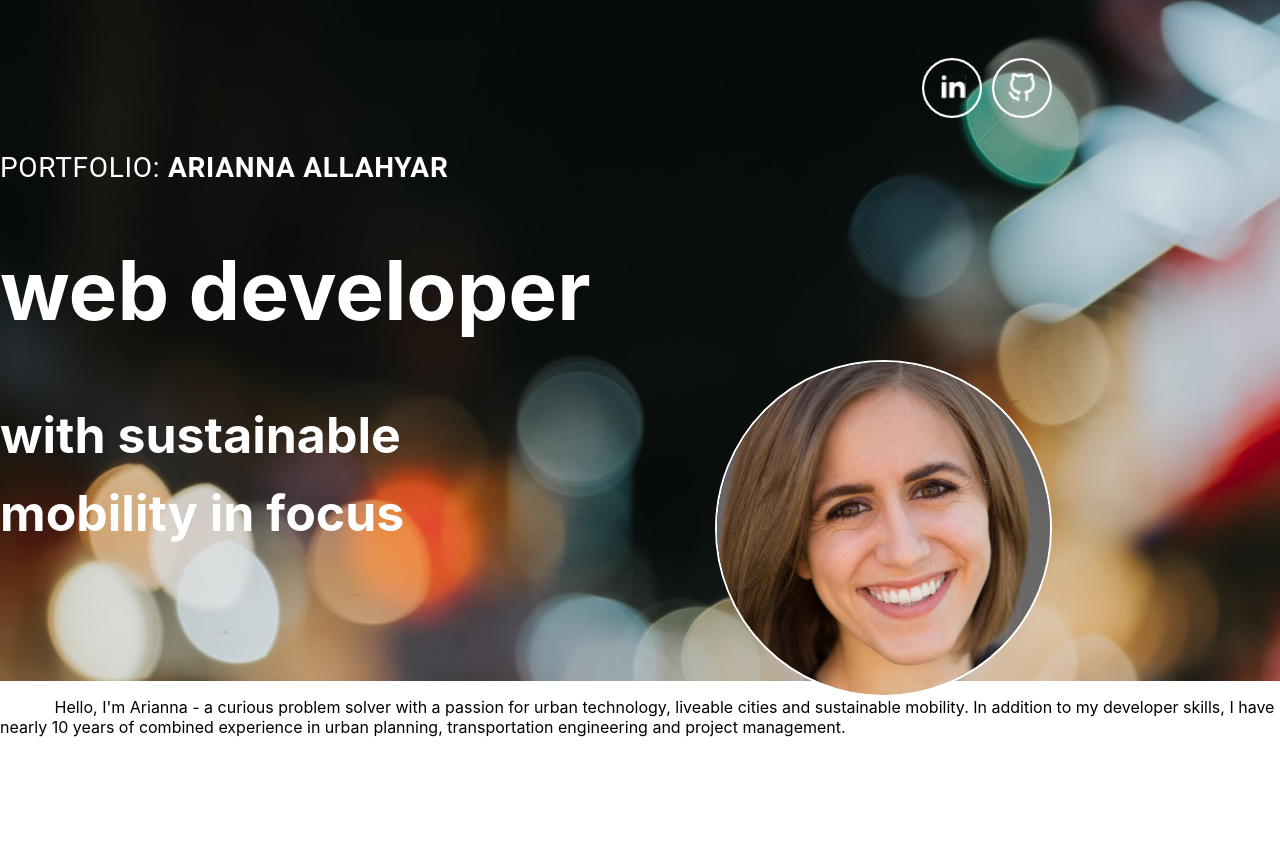
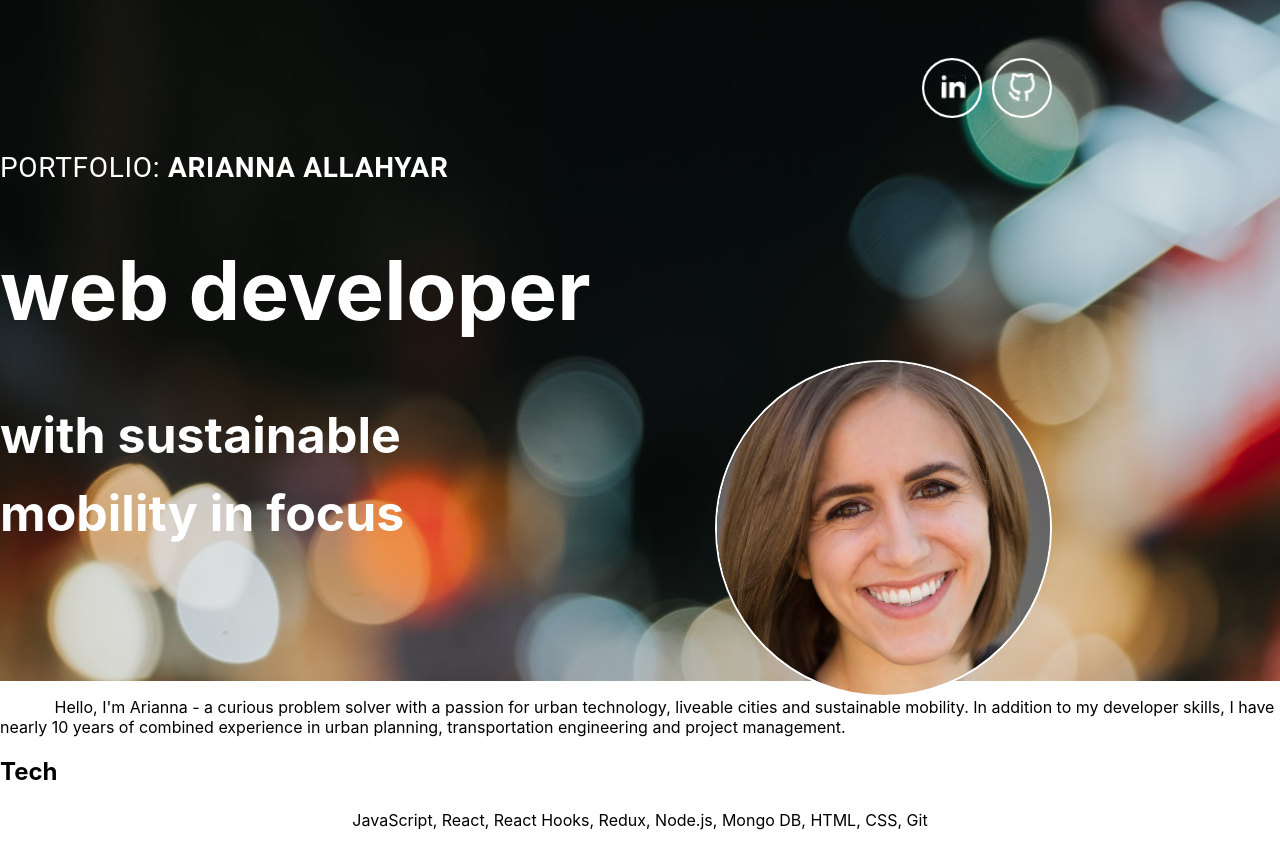
Before and after one commit to ariallahyar/portfolio, a React (Create React App) app: page / in a window 1280 px wide. Before the commit the page ends 800 px from the top, so only its background shows below. Built offline with nearby package versions, Linux system fonts and the light colour scheme.

Commit message:
Tech component including styling

```diff
--- a/src/App.js
+++ b/src/App.js
@@ -3,6 +3,7 @@ import './App.css';
 
 import Header from './components/Header';
 import About from './components/About';
+import Tech from './components/Tech';
 
 const App = () => {
   return (
@@ -10,6 +11,7 @@ const App = () => {
       <Header />
       <main>
         <About />
+        <Tech />
       </main>
     </body>
   );
--- /dev/null
+++ b/src/components/Tech.css
@@ -0,0 +1,4 @@
+.tech-text {
+	text-align: center;
+	margin-top: 24px;
+}
--- /dev/null
+++ b/src/components/Tech.js
@@ -0,0 +1,17 @@
+import React from 'react'
+import './Tech.css'
+
+const Tech = () => {
+	return (
+		<section class="section">
+			<div class="container">
+				<h2>Tech</h2>
+				<p class="tech-text">
+					JavaScript, React, React Hooks, Redux, Node.js, Mongo DB, HTML, CSS, Git
+				</p>
+			</div>
+		</section>
+	);
+};
+
+export default Tech;
```
